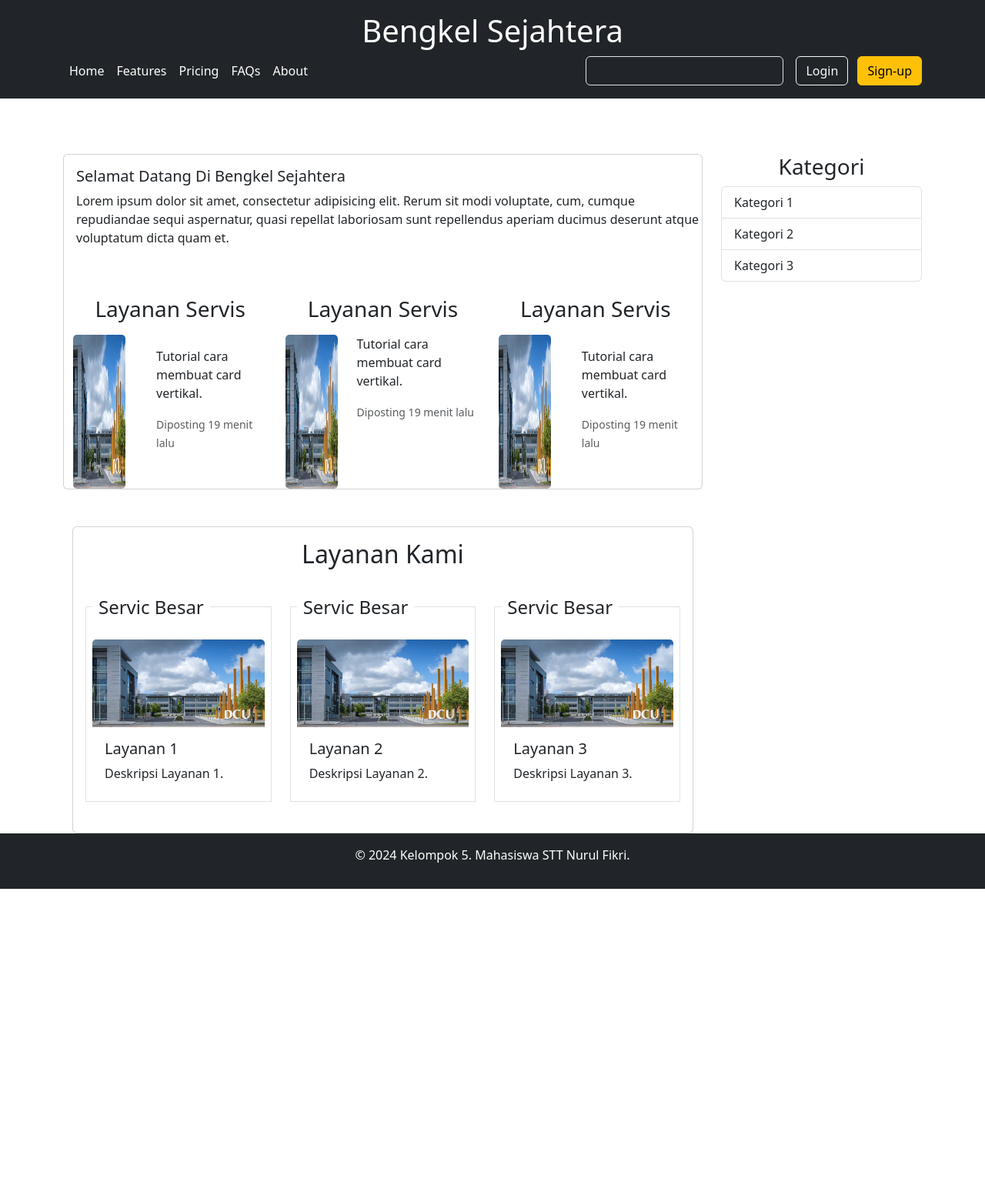
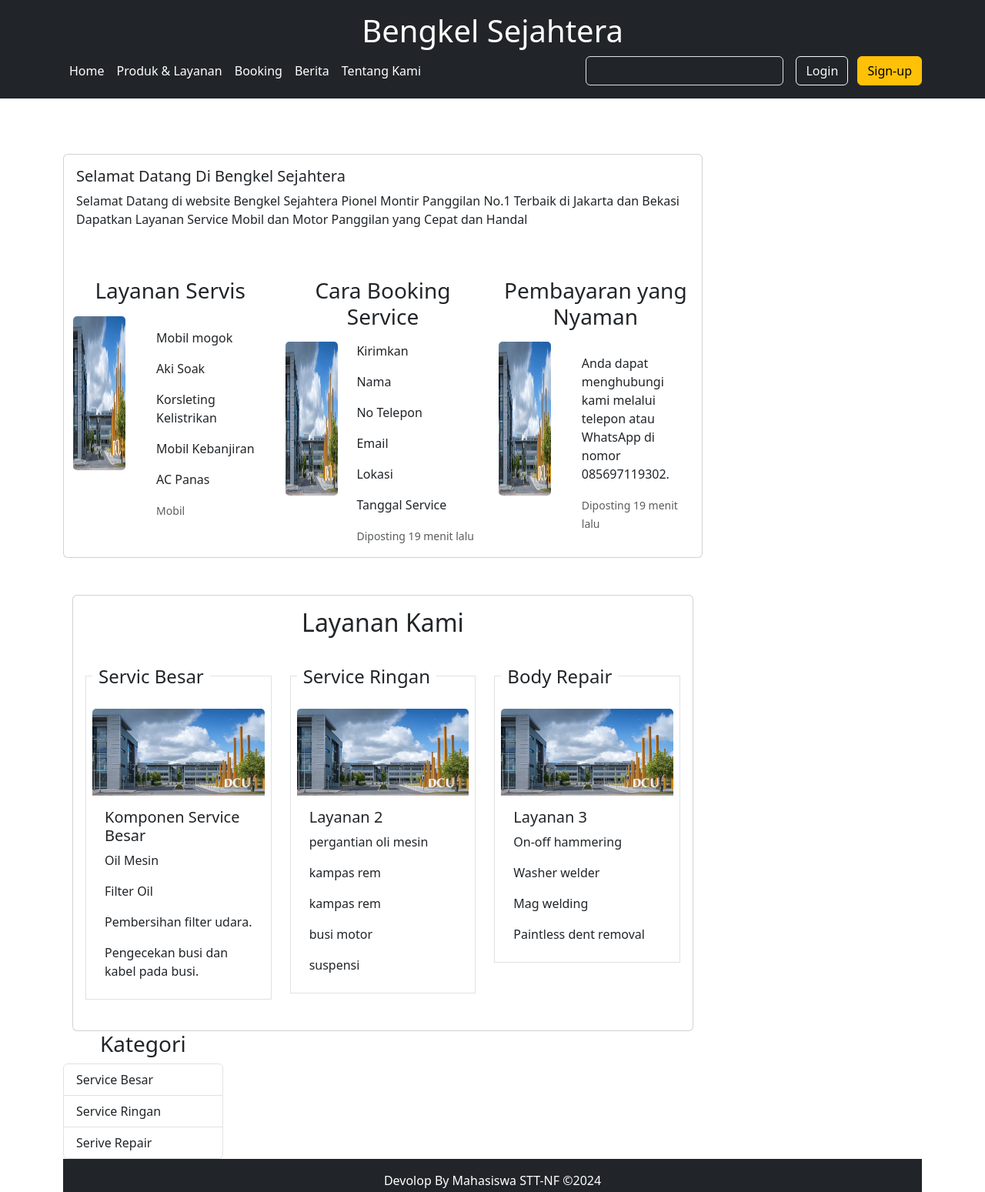
Before and after one commit to ahmadhilmy123/Bengkel-kelompok-5, a website: page landing-page/lading-page.html in a window 1280 px wide. Shown: the top 1549 px of the page at 77% size. Before the commit the page ends 1155 px from the top, so only its background shows below. Drawn offline with nearby package versions, Linux system fonts and the light colour scheme.

Commit message:
some init msg

```diff
--- a/landing-page/lading-page.html
+++ b/landing-page/lading-page.html
@@ -16,10 +16,10 @@
 
             <ul class="nav col-12 col-lg-auto me-lg-auto mb-2 justify-content-center mb-md-0">
                 <li><a href="#" class="nav-link px-2 text-white">Home</a></li>
-                <li><a href="#" class="nav-link px-2 text-white">Features</a></li>
-                <li><a href="#" class="nav-link px-2 text-white">Pricing</a></li>
-                <li><a href="#" class="nav-link px-2 text-white">FAQs</a></li>
-                <li><a href="#" class="nav-link px-2 text-white">About</a></li>
+                <li><a href="#" class="nav-link px-2 text-white">Produk & Layanan</a></li>
+                <li><a href="#" class="nav-link px-2 text-white">Booking</a></li>
+                <li><a href="#" class="nav-link px-2 text-white">Berita</a></li>
+                <li><a href="#" class="nav-link px-2 text-white">Tentang Kami</a></li>
             </ul>
 
             <form class="col-12 col-lg-auto mb-3 mb-lg-0 me-lg-3" role="search">
@@ -40,7 +40,7 @@
         <div class="col-md-9">
             <div class="card">
                 <h5 class="ms-3 mt-3">Selamat Datang Di Bengkel Sejahtera</h5>
-                <p class="ms-3">Lorem ipsum dolor sit amet, consectetur adipisicing elit. Rerum sit modi voluptate, cum, cumque repudiandae sequi aspernatur, quasi repellat laboriosam sunt repellendus aperiam ducimus deserunt atque voluptatum dicta quam et.</p>
+                <p class="ms-3">Selamat Datang di website Bengkel Sejahtera Pionel Montir Panggilan No.1 Terbaik di Jakarta dan Bekasi Dapatkan Layanan Service Mobil dan Motor Panggilan yang Cepat dan Handal</p>
                 <div class="container mt-5">
                     <div class="row">
                         <div class="col-md-4">
@@ -53,15 +53,21 @@
                                     </div>
                                     <div class="col-md-8">
                                         <div class="card-body">
-                                            <p class="card-text">Tutorial cara membuat card vertikal.</p>
-                                            <p class="card-text"><small class="text-muted">Diposting 19 menit lalu</small></p>
+                                            <p class="card-text">Mobil mogok
+                                            <p class="card-text">Aki Soak
+                                            <p class="card-text">Korsleting Kelistrikan
+                                            <p class="card-text">Mobil Kebanjiran
+                                            <p class="card-text">AC Panas
+
+
+                                            <p class="card-text"><small class="text-muted">Mobil</small></p>
                                         </div>
                                     </div>
                                 </div>
                             </div>
                         </div>
                         <div class="col-md-4">
-                            <h3><center>Layanan Servis</center></h3>
+                            <h3><center>Cara Booking Service</center></h3>
                             <!-- Card 2 -->
                             <div class="mt-3" style="max-width: 540px;">
                                 <div class="row no-gutters">
@@ -70,7 +76,14 @@
                                     </div>
                                     <div class="col-md-8">
                                         <div class="body">
-                                            <p class="text">Tutorial cara membuat card vertikal.</p>
+                                            <p class="text">Kirimkan </p>
+                                            <p class="text">Nama</p>
+                                            <p class="text">No Telepon</p>
+                                            <p class="text">Email</p>
+                                            <p class="text">Lokasi</p>
+                                            <p class="text">Tanggal Service</p>
+
+
                                             <p class="-text"><small class="text-muted">Diposting 19 menit lalu</small></p>
                                         </div>
                                     </div>
@@ -78,7 +91,7 @@
                             </div>
                         </div>
                         <div class="col-md-4">
-                            <h3><center>Layanan Servis</center></h3>
+                            <h3><center>Pembayaran yang Nyaman</center></h3>
                             <!-- Card 3 -->
                             <div class="mt-3" style="max-width: 540px;">
                                 <div class="row no-gutters">
@@ -87,7 +100,7 @@
                                     </div>
                                     <div class="col-md-8">
                                         <div class="card-body">
-                                            <p class="card-text">Tutorial cara membuat card vertikal.</p>
+                                            <p class="card-text">Anda dapat menghubungi kami melalui telepon atau WhatsApp di nomor 085697119302.</p>
                                             <p class="card-text"><small class="text-muted">Diposting 19 menit lalu</small></p>
                                         </div>
                                     </div>
@@ -109,8 +122,13 @@
                                     <legend  class="float-none w-auto p-2">Servic Besar</legend>
                                     <img src="../assets/img/bg-profile.jpg" class="card-img-top" alt="Layanan 1">
                                     <div class="card-body">
-                                        <h5 class="card-title">Layanan 1</h5>
-                                        <p class="card-text">Deskripsi Layanan 1.</p>
+                                        <h5 class="card-title">Komponen Service Besar</h5>
+                                        <p class="card-text">Oil Mesin</p>
+                                        <p class="card-text">Filter Oil</p>
+                                        <p class="card-text">Pembersihan filter udara.</p>
+                                        <p class="card-text">Pengecekan busi dan kabel pada busi.</p>
+
+
                                     </div>
                                 </div>
                             </div>
@@ -118,11 +136,15 @@
                             <div class="col-md-4">
                                 <div class="mb-4">
                                     <fieldset class="border p-2">
-                                        <legend  class="float-none w-auto p-2">Servic Besar</legend>
+                                        <legend  class="float-none w-auto p-2">Service Ringan</legend>
                                     <img src="../assets/img/bg-profile.jpg" class="card-img-top" alt="Layanan 2">
                                     <div class="card-body">
                                         <h5 class="card-title">Layanan 2</h5>
-                                        <p class="card-text">Deskripsi Layanan 2.</p>
+                                        <p class="card-text">pergantian oli mesin</p>
+                                        <p class="card-text">kampas rem</p>
+                                        <p class="card-text">kampas rem</p>
+                                        <p class="card-text">busi motor</p>
+                                        <p class="card-text">suspensi</p>
                                     </div>
                                 </div>
                             </div>
@@ -130,12 +152,14 @@
                             <div class="col-md-4">
                                 <div class="mb-4">
                                     <fieldset class="border p-2">
-                                        <legend  class="float-none w-auto p-2">Servic Besar</legend>
+                                        <legend  class="float-none w-auto p-2">Body Repair</legend>
                                     <img src="../assets/img/bg-profile.jpg" class="card-img-top" alt="Layanan 3">
                                     <div class="card-body">
                                         <h5 class="card-title">Layanan 3</h5>
-                                        <p class="card-text">Deskripsi Layanan 3.</p>
-                                    </div>
+                                        <p class="card-text">On-off hammering</p>
+                                        <p class="card-text">Washer welder</p>
+                                        <p class="card-text">Mag welding</p>
+                                        <p class="card-text">Paintless dent removal</p>
                                 </div>
                             </div>
                         </fieldset>
@@ -149,16 +173,16 @@
 		  <div class="col-md-3">
             <h3><center>Kategori</center></h3>
             <div class="list-group">
-                <a href="#" class="list-group-item list-group-item-action">Kategori 1</a>
-                <a href="#" class="list-group-item list-group-item-action">Kategori 2</a>
-                <a href="#" class="list-group-item list-group-item-action">Kategori 3</a>
+                <a href="#" class="list-group-item list-group-item-action">Service Besar</a>
+                <a href="#" class="list-group-item list-group-item-action">Service Ringan</a>
+                <a href="#" class="list-group-item list-group-item-action">Serive Repair </a>
             </div>
         </div>
     </div>
 </div>
 
 <footer class="bg-dark text-white text-center py-3">
-    <p>&copy; 2024 Kelompok 5. Mahasiswa STT Nurul Fikri.</p>
+    <p> Devolop By Mahasiswa STT-NF &copy;2024</p>
 </footer>
 
 <script src="https://cdn.jsdelivr.net/npm/bootstrap@5.3.2/dist/js/bootstrap.bundle.min.js" integrity="sha384-C6RzsynM9kWDrMNeT87bh95OGNyZPhcTNXj1NW7RuBCsyN/o0jlpcV8Qyq46cDfL" crossorigin="anonymous"></script>
```
Also changed, not shown: landing-page/produk.html (+1 -1 lines).
